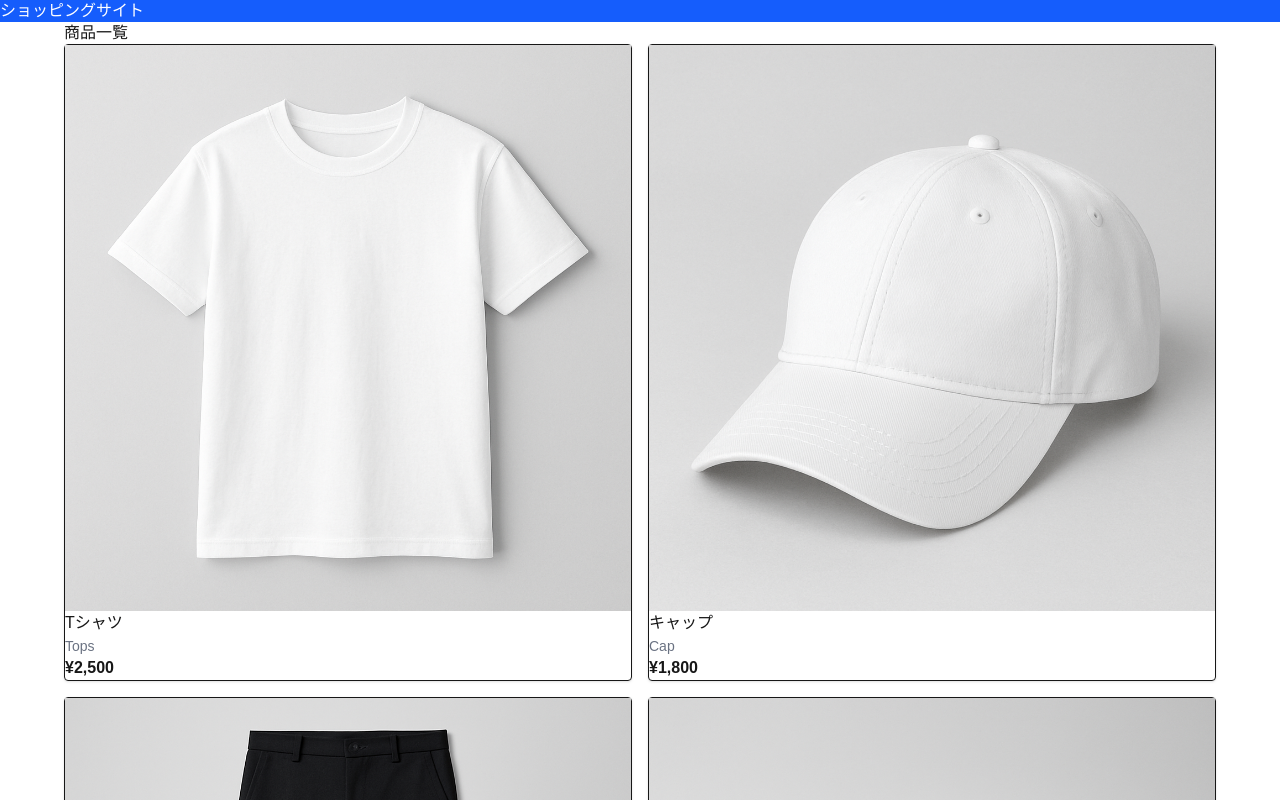
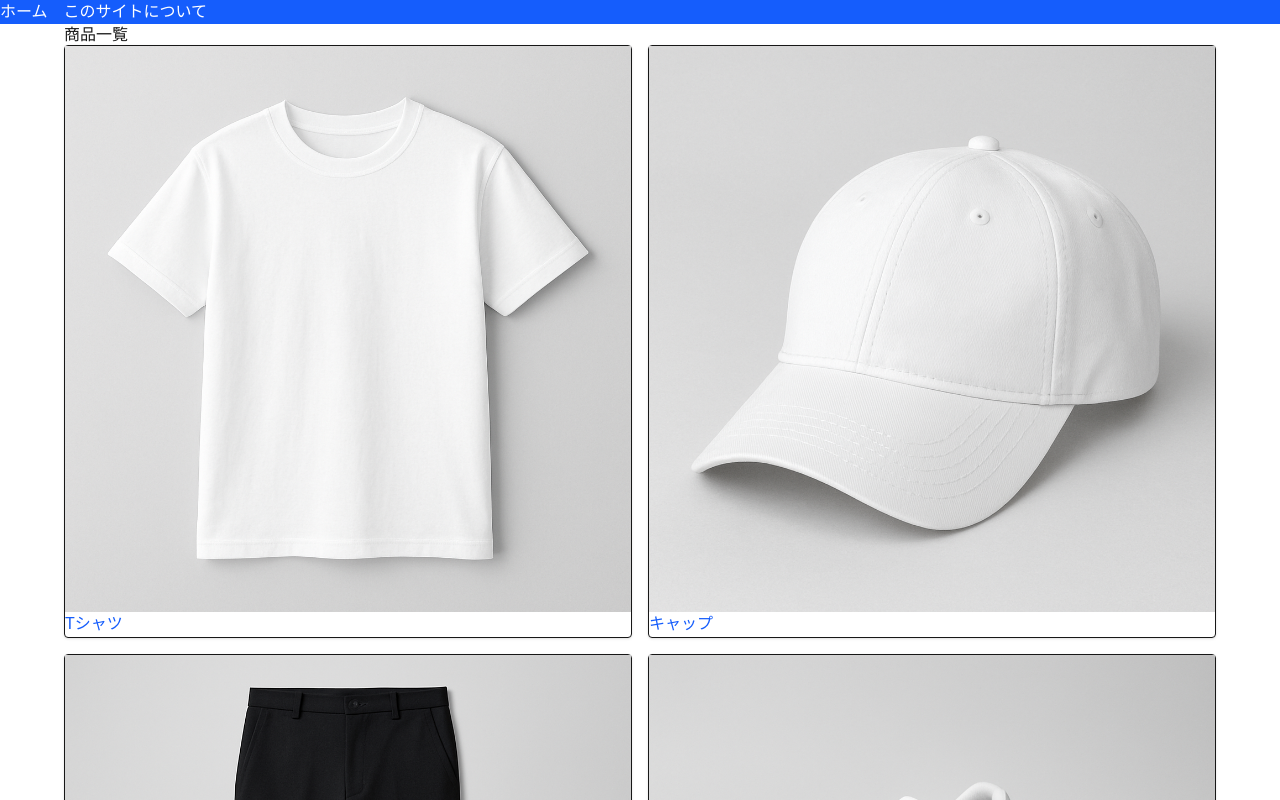
Before and after one commit to TakahiroKawai/shopping-site-nextjs, a Next.js app: page / in a window 1280 px wide. Shown: the top 800 px of the page. Built offline with nearby package versions, Linux system fonts and the light colour scheme.

Commit message:
aboutページと404ページと商品詳細ページを追加

```diff
--- /dev/null
+++ b/src/app/about/page.tsx
@@ -0,0 +1,10 @@
+export default function AboutPage() {
+  return (
+    <div>
+      <h2 className="text-2xl font-bold mb-4">このサイトについて</h2>
+      <p className="text-gray-700">
+        このショッピングサイトはNext.jsを使って作られています。
+      </p>
+    </div>
+  );
+}
--- /dev/null
+++ b/src/app/not-found.tsx
@@ -0,0 +1,15 @@
+'use client';
+
+import Link from 'next/link';
+
+export default function NotFound() {
+  return (
+    <div className="min-h-screen flex flex-col items-center justify-center text-center px-4">
+      <h1 className="text-5xl font-bold mb-4 text-red-600">404</h1>
+      <p className="text-lg mb-6">お探しのページは見つかりませんでした。</p>
+      <Link href="/" className="text-blue-600 hover:underline">
+        トップページに戻る
+      </Link>
+    </div>
+  );
+}
--- a/src/app/page.tsx
+++ b/src/app/page.tsx
@@ -5,6 +5,7 @@ import Image from 'next/image';
 import products from '@/data/products';
 import Header from '@/components/header';
 import Footer from '@/components/footer';
+import Link from 'next/link';
 
 export default function Home() {
   return (
@@ -26,9 +27,11 @@ export default function Home() {
                 width={300}
                 height={300}
               />
-              <h2 className="text-lg font-semibold">{product.name}</h2>
-              <p className="text-sm text-gray-500">{product.category}</p>
-              <p className="font-bold mt-1">¥{product.price.toLocaleString()}</p>
+              <Link href={`/products/${product.id}`}>
+                <h2 className="text-lg font-semibold text-blue-600 hover:underline">
+                  {product.name}
+                </h2>
+              </Link>
             </div>
           ))}
         </div>
--- /dev/null
+++ b/src/app/products/[id]/page.tsx
@@ -0,0 +1,28 @@
+import { notFound } from 'next/navigation';
+import products from '@/data/products';
+import Image from 'next/image';
+
+type Props = {
+  params: {
+    id: string;
+  };
+};
+
+export default async function ProductDetail({ params }: Props) {
+  const { id } = await params
+  const productId = Number(id);
+  const product = products.find((p) => p.id === productId);
+
+  if (!product) {
+    return notFound();
+  }
+
+  return (
+    <div className="p-8">
+      <h1 className="text-2xl font-bold mb-4">{product.name}</h1>
+      <Image src={product.image} alt={product.name} width={400} height={300} className="w-64 h-auto mb-4 object-contain"/>
+      <p className="text-gray-600 mb-2">{product.description}</p>
+      <p className="font-bold text-lg">{product.price}円</p>
+    </div>
+  );
+}
--- a/src/components/header.tsx
+++ b/src/components/header.tsx
@@ -1,7 +1,12 @@
+import Link from 'next/link';
+
 export default function Header() {
   return (
     <header className="bg-blue-600 text-white p-4">
-      <h1 className="text-xl font-bold">ショッピングサイト</h1>
+      <nav className="flex gap-4">
+        <Link href="/" className="hover:underline">ホーム</Link>
+        <Link href="/about" className="hover:underline">このサイトについて</Link>
+      </nav>
     </header>
   );
 }
```
